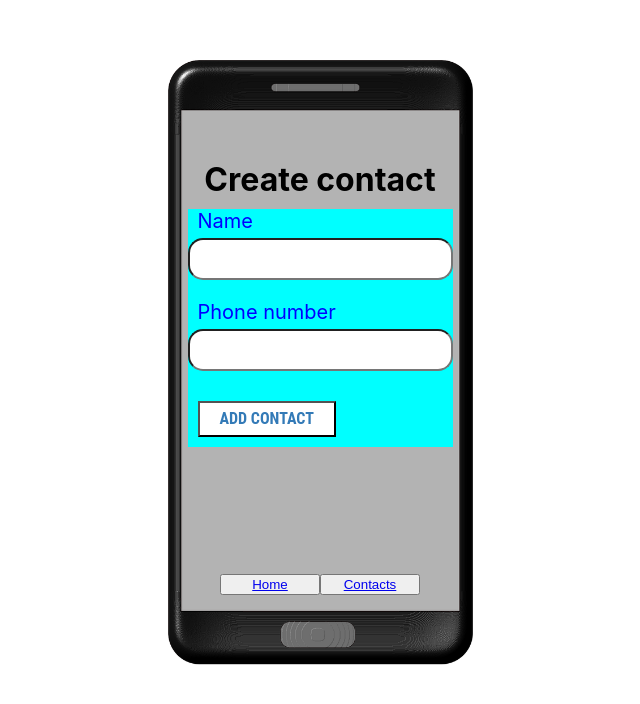
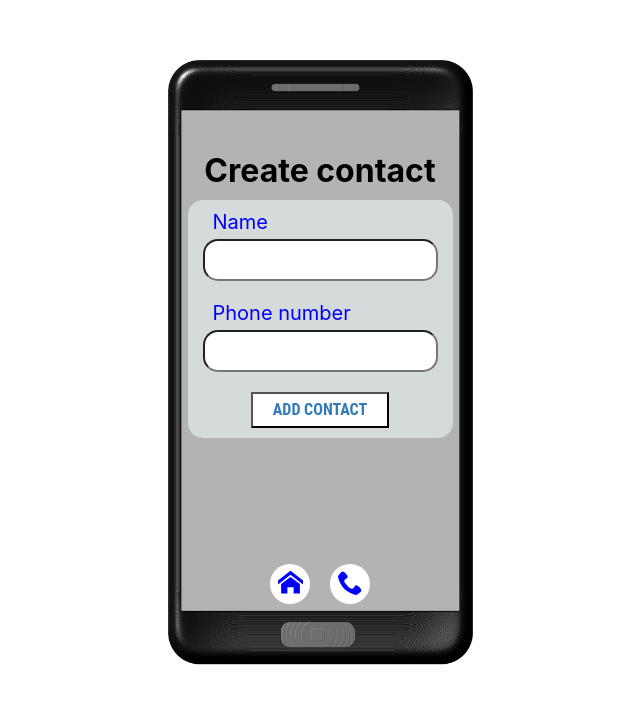
Before and after one commit to ITigor1985/goit-react-hw-07-phonebook, a React (Create React App) app: page /goit-react-hw-07-phonebook/contacts/create in a window 1280 px wide. Shown: the top 704 px of the page, without its empty margins (320-960 px from the left). Built offline with nearby package versions, Linux system fonts and the light colour scheme; no server answers.

Commit message:
new icon

```diff
--- a/src/components/Buttons/Button.styled.jsx
+++ b/src/components/Buttons/Button.styled.jsx
@@ -1,8 +1,9 @@
 import styled from 'styled-components';
 
 export const PageButton = styled.button`
-  display: inline-flex;
-  margin: 10px;
+  display: block;
+
+  margin: 0 auto;
   text-decoration: none;
   position: relative;
   font-size: 16px;
--- a/src/components/NewContactForm/NewContactForm.jsx
+++ b/src/components/NewContactForm/NewContactForm.jsx
@@ -1,4 +1,6 @@
 import { toast, ToastContainer } from 'react-toastify';
+import { IconContext } from 'react-icons';
+import { ImHome, ImPhone } from 'react-icons/im';
 import 'react-toastify/dist/ReactToastify.css';
 
 import {
@@ -82,14 +84,22 @@ export const NewContactForm = () => {
       </Container>
       <ListBtn>
         <li>
-          <BtnGoHome type="button">
-            <Link to="/">Home</Link>
-          </BtnGoHome>
+          <IconContext.Provider value={{ color: 'blue', size: '25px' }}>
+            <BtnGoHome type="button">
+              <Link to="/">
+                <ImHome />
+              </Link>
+            </BtnGoHome>
+          </IconContext.Provider>
         </li>
         <li>
-          <BtnGoContact type="button">
-            <Link to="/contacts">Contacts</Link>
-          </BtnGoContact>
+          <IconContext.Provider value={{ color: 'blue', size: '25px' }}>
+            <BtnGoContact type="button">
+              <Link to="/contacts">
+                <ImPhone />
+              </Link>
+            </BtnGoContact>
+          </IconContext.Provider>
         </li>
       </ListBtn>
       <ToastContainer />
--- a/src/components/NewContactForm/NewContactForm.styled.jsx
+++ b/src/components/NewContactForm/NewContactForm.styled.jsx
@@ -20,24 +20,32 @@ export const Title = styled.h1`
 `;
 export const Container = styled.div`
   width: 265px;
-
+  padding: 10px 15px;
   margin: 10px auto;
-  background-color: aqua;
+  background-color: #d5dada;
+  border-radius: 15px;
 `;
 export const ListBtn = styled.ul`
   display: flex;
   justify-content: center;
 `;
 export const BtnGoHome = styled.button`
-  width: 100px;
-  margin: 0 auto;
+  width: 40px;
+  height: 40px;
+  border-radius: 50%;
+  border: none;
   position: relative;
   top: 100px;
+  margin-right: 20px;
+  background-color: white;
 `;
 
 export const BtnGoContact = styled.button`
-  width: 100px;
-  margin: 0 auto;
+  width: 40px;
+  height: 40px;
+  border-radius: 50%;
+  border: none;
   position: relative;
   top: 100px;
+  background-color: white;
 `;
```
